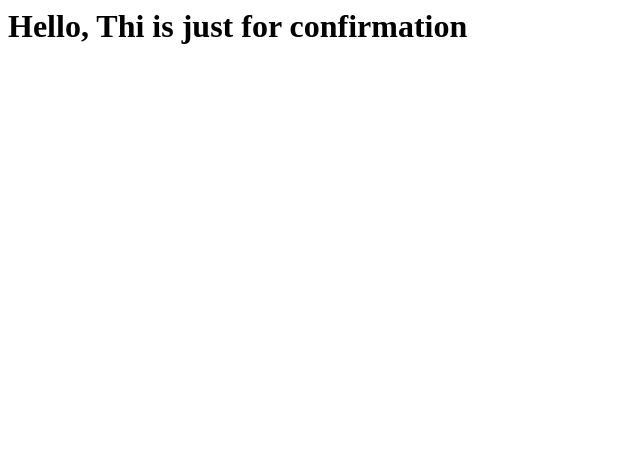
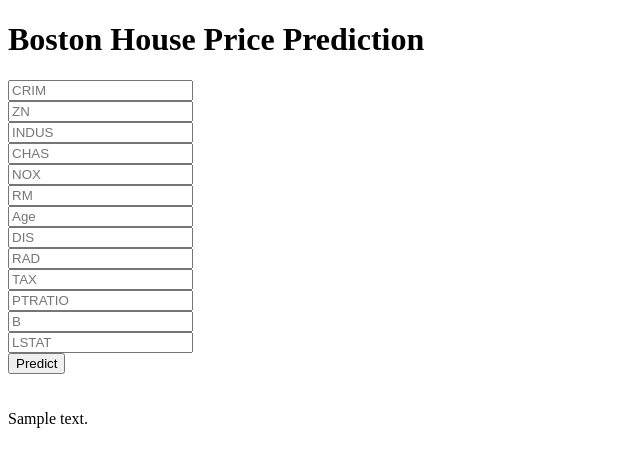
Before and after one commit to MrAnayDongre/boston_house_pricing_CI-CD, a Flask app: template templates/home.html in a window 1280 px wide. Shown: the top 467 px of the page, without its empty margins (0-640 px from the left). Run offline with Flask 2, Linux system fonts and the light colour scheme; the template is opened without the code that fills it: most values are stand-ins (such as "Sample title", 1, 10 or a date in 2020); parts of the project's set-up code (start-up, migrations or seed data) failed here and were passed over.

Commit message:
HTML page update

```diff
--- a/app.py
+++ b/app.py
@@ -1,35 +1,36 @@
+import json
 import pickle
-from flask import Flask, request, app, jsonify, url_for, render_template
+
+from flask import Flask,request,app,jsonify,url_for,render_template
 import numpy as np
 import pandas as pd
 
-app = Flask(__name__)
-## LOAD THE MODEL
-reg_model = pickle.load(open('regmodel.pkl','rb'))
-scalar = pickle.load(open('scaling.pkl','rb'))
-
+app=Flask(__name__)
+## Load the model
+regmodel=pickle.load(open('regmodel.pkl','rb'))
+scalar=pickle.load(open('scaling.pkl','rb'))
 @app.route('/')
 def home():
     return render_template('home.html')
 
-@app.route('/predict_api', methods=['POST'])
+@app.route('/predict_api',methods=['POST'])
 def predict_api():
-    data = request.json['data']
+    data=request.json['data']
     print(data)
     print(np.array(list(data.values())).reshape(1,-1))
-    new_data = scalar.transform(np.array(list(data.values())).reshape(1,-1))
-    output = reg_model.predict(new_data)
+    new_data=scalar.transform(np.array(list(data.values())).reshape(1,-1))
+    output=regmodel.predict(new_data)
     print(output[0])
-    return jsonify(outputp[0])
+    return jsonify(output[0])
 
-@app.route('/predict', methods=['POST'])
+@app.route('/predict',methods=['POST'])
 def predict():
-    data = [float(x) for x in request.form.values()]
-    final_input = scalar.transform(np.array(data).reshape(1,-1))
+    data=[float(x) for x in request.form.values()]
+    final_input=scalar.transform(np.array(data).reshape(1,-1))
     print(final_input)
+    output=regmodel.predict(final_input)[0]
+    return render_template("home.html",prediction_text="The House price prediction is {}".format(output))
 
-    output = reg_model.predict(final_input)[0]
-    return render_template("home.html", prediction_text="The House price prediction is {}".format(output))
 
 
 if __name__=="__main__":
--- a/templates/home.html
+++ b/templates/home.html
@@ -1,3 +1,48 @@
-<h1>
-    Hello, Thi is just for confirmation
-</h1>
+<!DOCTYPE html>
+<html >
+
+<head>
+  <meta charset="UTF-8">
+  <title>ML API</title>
+  <link href='https://fonts.googleapis.com/css?family=Pacifico' rel='stylesheet' type='text/css'>
+<link href='https://fonts.googleapis.com/css?family=Arimo' rel='stylesheet' type='text/css'>
+<link href='https://fonts.googleapis.com/css?family=Hind:300' rel='stylesheet' type='text/css'>
+<link href='https://fonts.googleapis.com/css?family=Open+Sans+Condensed:300' rel='stylesheet' type='text/css'>
+
+
+</head>
+
+<body>
+ <div class="login">
+	<h1>Boston House Price Prediction</h1>
+
+     <!-- Main Input For Receiving Query to our ML -->
+    <form action="{{ url_for('predict')}}"method="post">
+      <input type="text" name="CRIM" placeholder="CRIM" required="required" /><br>
+    	<input type="text" name="ZN" placeholder="ZN" required="required" /><br>
+        <input type="text" name="INDUS" placeholder="INDUS" required="required" /><br>
+        <input type="text" name="CHAS" placeholder="CHAS" required="required" /><br>
+        <input type="text" name="NOX" placeholder="NOX" required="required" /><br>
+        <input type="text" name="RM" placeholder="RM" required="required" /><br>
+        <input type="text" name="Age" placeholder="Age" required="required" /><br>
+        <input type="text" name="DIS" placeholder="DIS" required="required" /><br>
+        <input type="text" name="RAD" placeholder="RAD" required="required" /><br>
+        <input type="text" name="TAX" placeholder="TAX" required="required" /><br>
+        <input type="text" name="PTRATIO" placeholder="PTRATIO" required="required" /><br>
+        <input type="text" name="B" placeholder="B" required="required" /><br>
+        <input type="text" name="LSTAT" placeholder="LSTAT" required="required" /><br>
+
+
+
+        <button type="submit" class="btn btn-primary btn-block btn-large">Predict</button>
+    </form>
+
+   <br>
+   <br>
+
+
+ </div>
+ {{prediction_text}}
+
+</body>
+</html>
```
